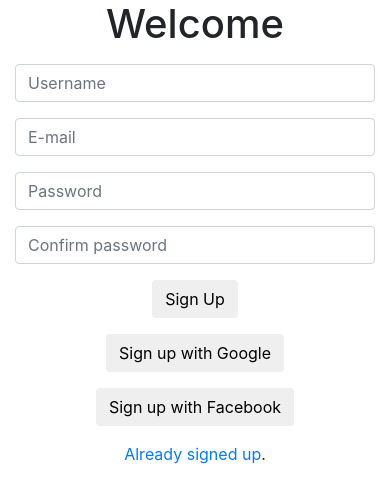
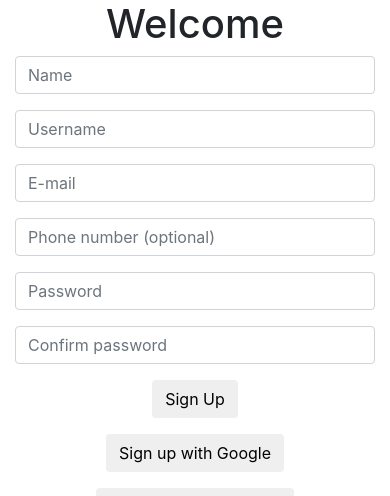
Before and after one commit to sean-meade/rise-and-reflect, a Django app: page /accounts/signup/ in a window 390 px wide. Shown: the top 496 px of the page. Run offline with Django 3.2, Linux system fonts and the light colour scheme; some libraries are stand-ins or nearby versions.

Commit message:
Add Name and Phone number to sign up form

```diff
--- a/WEBSITE/rise_and_reflect/rise_and_reflect/urls.py
+++ b/WEBSITE/rise_and_reflect/rise_and_reflect/urls.py
@@ -13,10 +13,12 @@
     1. Import the include() function: from django.urls import include, path
     2. Add a URL to urlpatterns:  path('blog/', include('blog.urls'))
 """
+from . import views
 from django.contrib import admin
 from django.urls import path, include
 
 urlpatterns = [
     path('admin/', admin.site.urls),
     path('accounts/', include('allauth.urls')),
+    path('register/',views.register,name='register'),
 ]
--- a/WEBSITE/rise_and_reflect/templates/allauth/account/signup.html
+++ b/WEBSITE/rise_and_reflect/templates/allauth/account/signup.html
@@ -1,10 +1,5 @@
-{% extends "account/base.html" %}
-{% load i18n %}
-{% block head_title %}
-  {% trans "Signup" %}
-{% endblock %}
-
-{% block content %}
+{% extends "account/base.html" %} {% load i18n %} {% block head_title %} {%
+    trans "Signup" %} {% endblock %} {% block content %}
     <div class="container">
         <h1 class="text-center">{% trans "Welcome" %}</h1>
 
@@ -16,7 +11,15 @@
         >
             {% csrf_token %}
             <div class="form-group">
-
+                <input
+                    type="text"
+                    name="name"
+                    class="form-control"
+                    placeholder="Name"
+                    maxlength="30"
+                    required=""
+                    id="id_name"
+                />
             </div>
             <div class="form-group">
                 <input
@@ -43,11 +46,16 @@
                     id="id_email"
                     aria-describedby="emailHelp"
                 />
-
             </div>
 
             <div class="form-group">
-
+                <input
+                    type="text"
+                    name="phone"
+                    class="form-control"
+                    maxlength="30"
+                    placeholder="Phone number (optional)"
+                    required="" id="id_phone">
             </div>
 
             <div class="form-group">
@@ -73,11 +81,9 @@
                 />
             </div>
 
-
             <div class="row justify-content-center">
                 <button type="submit" class="btn">{% trans "Sign Up" %}</button>
             </div>
-
         </form>
         <div class="row justify-content-center pt-3">
             <button type="" class="btn">Sign up with Google</button>
```
Also changed, not shown: WEBSITE/rise_and_reflect/rise_and_reflect/forms.py (added, +11 -0 lines), WEBSITE/rise_and_reflect/rise_and_reflect/views.py (added, +12 -0 lines). Lines whose indentation alone changed are shown as unchanged.
